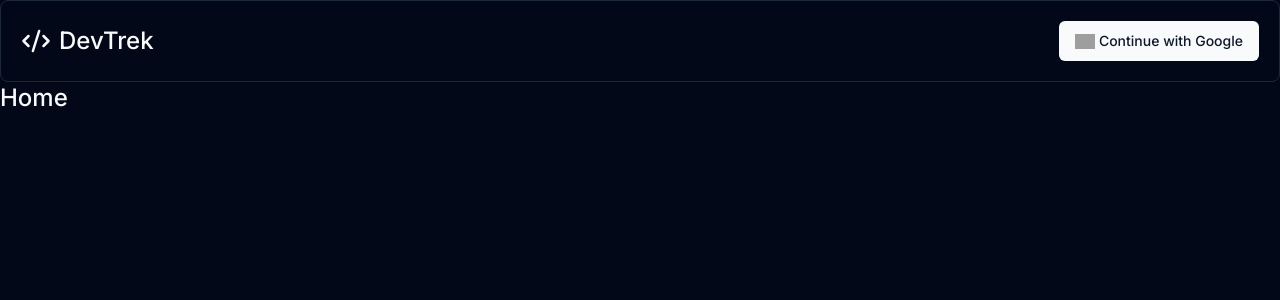
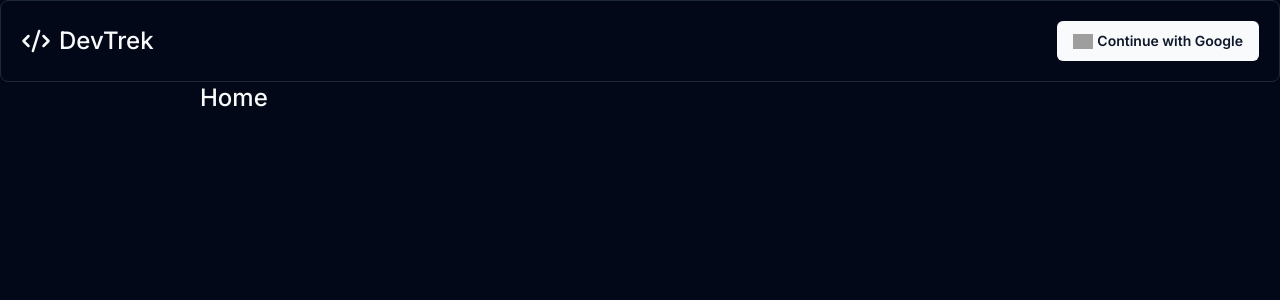
Before and after one commit to vitormarinheiro1/devjournal, a Next.js app: page / in a window 1280 px wide. Shown: the top 300 px of the page. Built offline with nearby package versions, Linux system fonts and the light colour scheme; grey boxes are pictures that could not be loaded.

Commit message:
feat: add component Container

```diff
--- /dev/null
+++ b/app/_components/container.tsx
@@ -0,0 +1,7 @@
+import { ReactNode } from 'react';
+
+const Container = ({ children }: { children: ReactNode }) => {
+  return <div className="mx-auto w-full max-w-4xl px-2">{children}</div>;
+};
+
+export default Container;
--- a/app/_components/header.tsx
+++ b/app/_components/header.tsx
@@ -17,7 +17,7 @@ const Header = () => {
 
         {/* DESKTOP */}
         <div>
-          <Button>
+          <Button className="font-semibold">
             <Image src={GoogleICO} alt="Google Icon" width={20} height={20} className="mr-1" />
             Continue with Google
           </Button>
--- a/app/page.tsx
+++ b/app/page.tsx
@@ -1,7 +1,11 @@
+import Container from './_components/container';
+
 export default function Home() {
   return (
-    <main>
-      <h1 className="mb-2 text-2xl font-medium">Home</h1>
-    </main>
+    <Container>
+      <main>
+        <h1 className="mb-2 text-2xl font-medium">Home</h1>
+      </main>
+    </Container>
   );
 }
```
